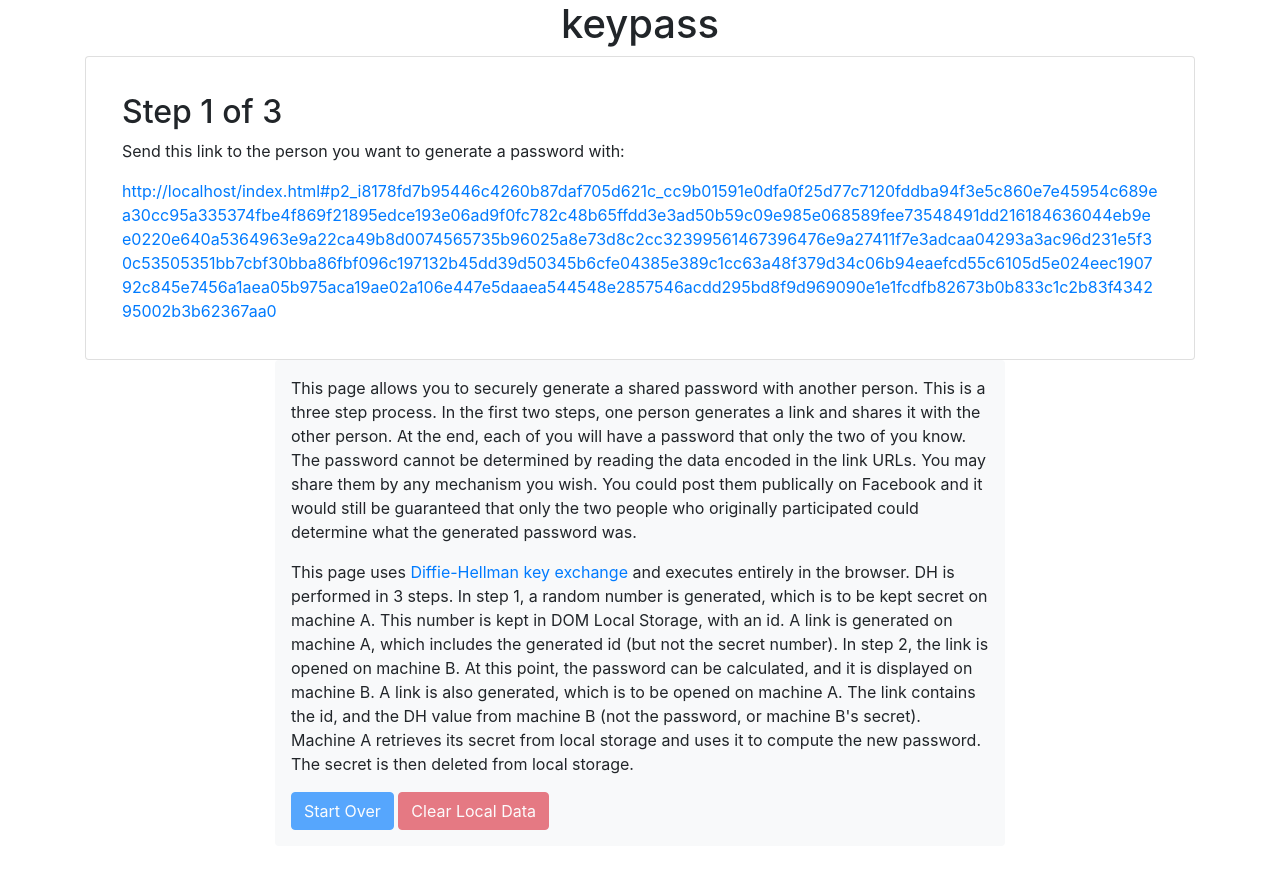
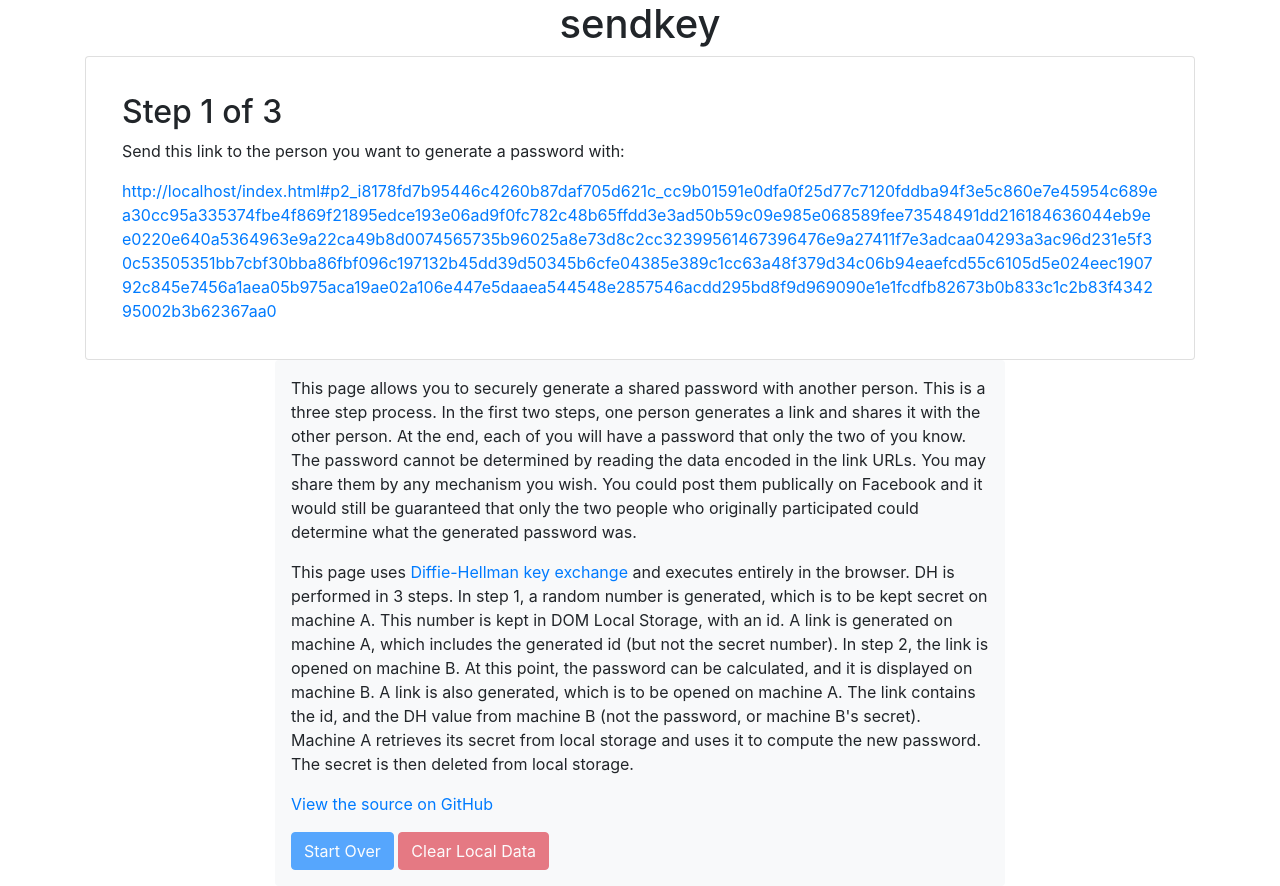
Before and after one commit to amadigan/sendkey, a plain HTML site: page index.html in a window 1280 px wide. Before the commit the page ends 846 px from the top, so only its background shows below. Drawn offline with nearby package versions, Linux system fonts and the light colour scheme.

Commit message:
Add README

```diff
--- a/index.html
+++ b/index.html
@@ -20,7 +20,7 @@
   <body>
     <div class="container">
       <div class="text-center">
-        <h1>keypass</h1>
+        <h1>sendkey</h1>
       </div>
       <div class="row">
         <div class="col-md-12">
@@ -80,6 +80,7 @@
               secret from local storage and uses it to compute the new password. The secret is then deleted from local
               storage.
             </p>
+            <p><a href="https://github.com/amadigan/sendkey">View the source on GitHub</a></p>
             <a id="startOverButton" href="#" class="btn btn-primary disabled" onclick="location.hash = '#'; location.reload();">Start Over</a>
             <a id="resetButton" href="#" class="btn btn-danger disabled" onclick="reset();">Clear Local Data</a>
           </div>
```
Also changed, not shown: 1 other file.
